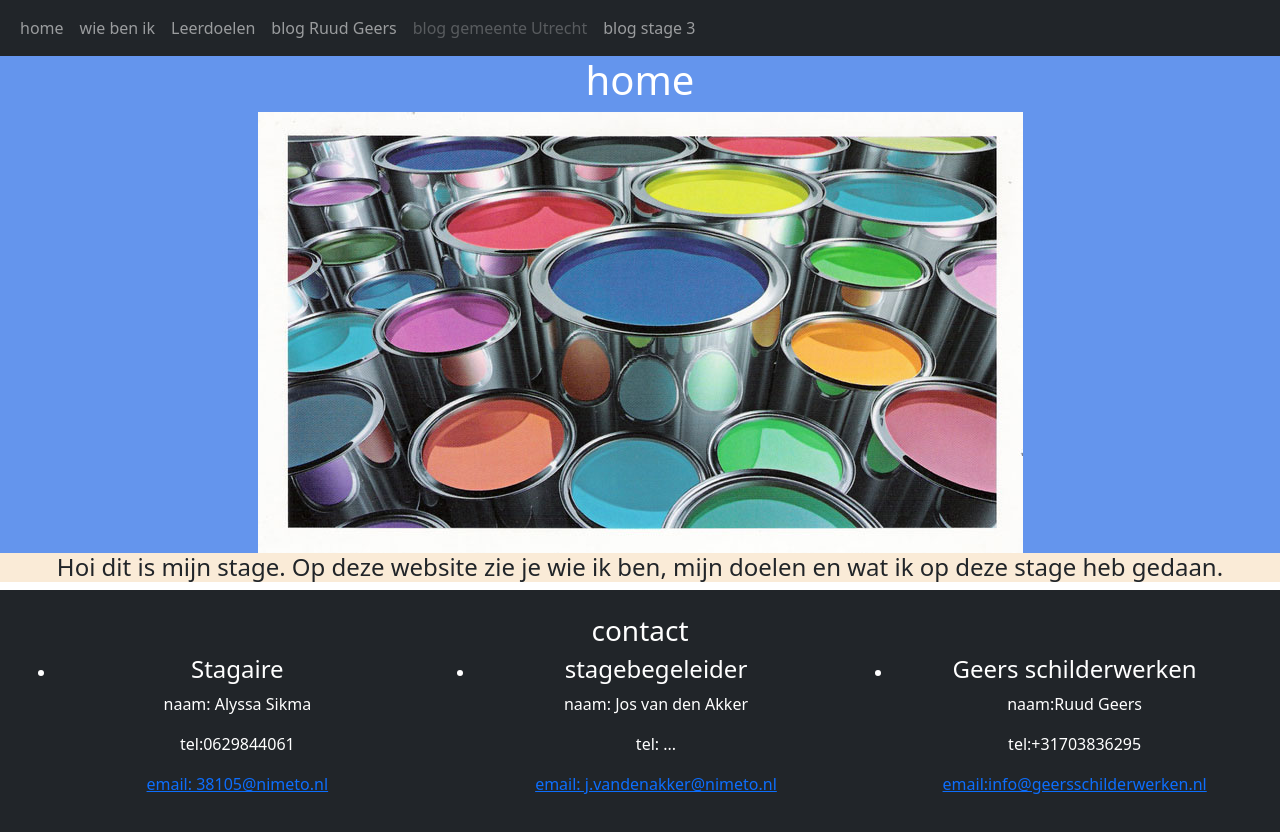
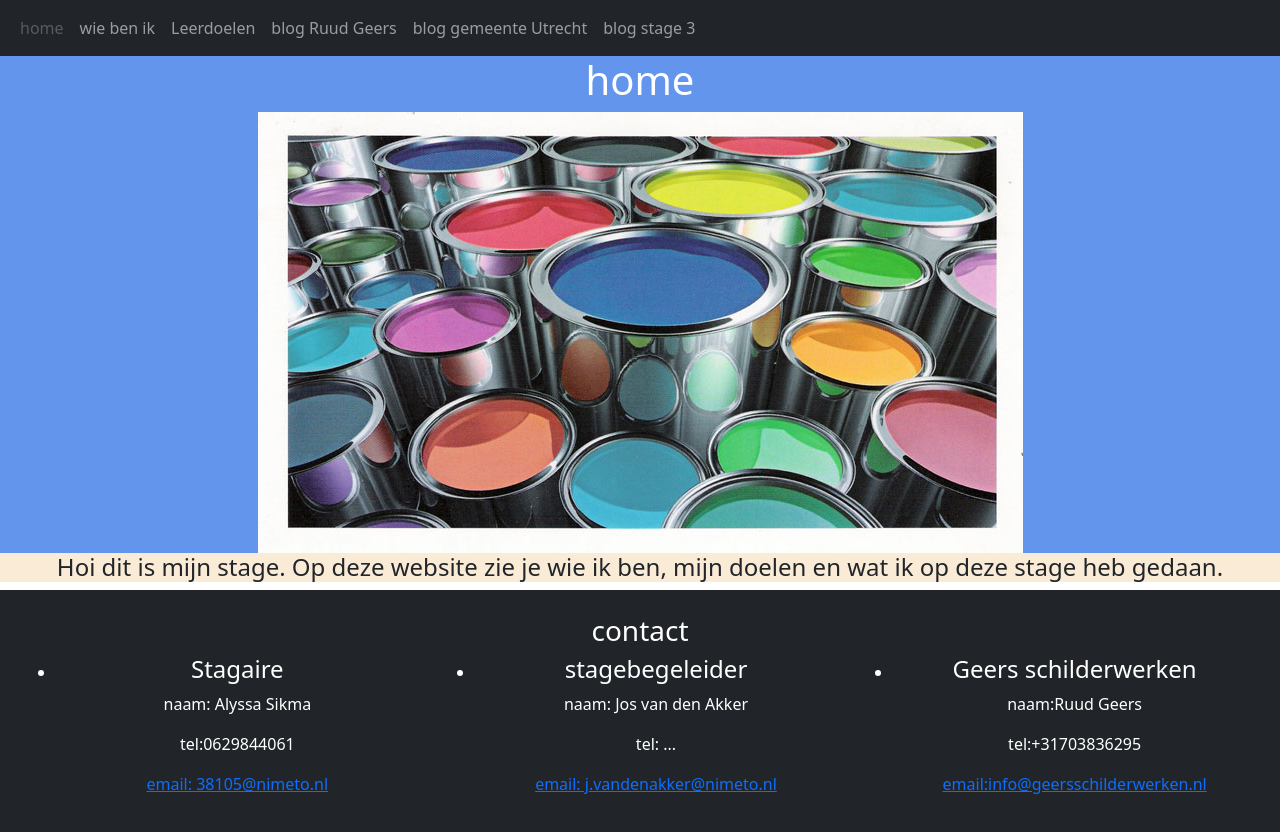
Before and after one commit to Penny20160/stage2024-2025.github.io, a plain HTML site: page stage2024_2025(home).html in a window 1280 px wide. Drawn offline with nearby package versions, Linux system fonts and the light colour scheme.

Commit message:
Update stage2024_2025(home).html

```diff
--- a/stage2024_2025(home).html
+++ b/stage2024_2025(home).html
@@ -16,7 +16,7 @@
         <div class="container-fluid">
             <ul class="navbar-nav">
                 <li class="nav-item">
-                    <a class="nav-link" href="stage2024_2025(home).html">home</a>
+                    <a class="nav-link disabled" href="stage2024_2025(home).html">home</a>
                 </li>
                 <li class="nav-item">
                     <a class="nav-link" href="wie ben ik.html">wie ben ik</a>
@@ -28,7 +28,7 @@
                     <a class="nav-link" href="blog.html">blog Ruud Geers</a>
                 </li>
               <li class="nav-item">
-                <a class ="nav-link disabled" href="blog-stage-Gemeente-Utrecht.html">blog gemeente Utrecht</a>
+                <a class ="nav-link" href="blog-stage-Gemeente-Utrecht.html">blog gemeente Utrecht</a>
               </li>
             <li clas="nav-item">
                 <a class="nav-link" href="blog-stage-3.html">blog stage 3</a>
```
